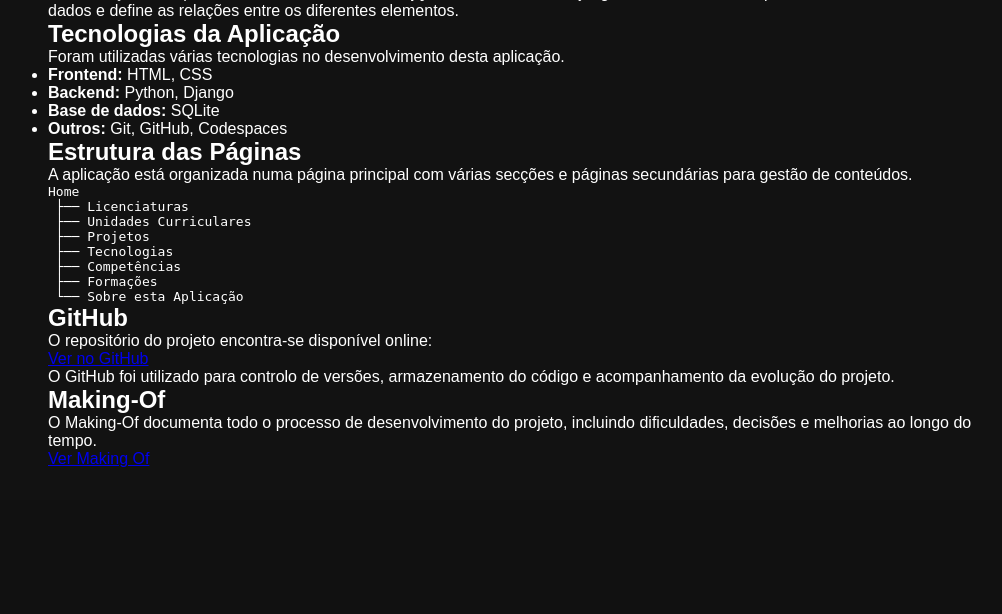
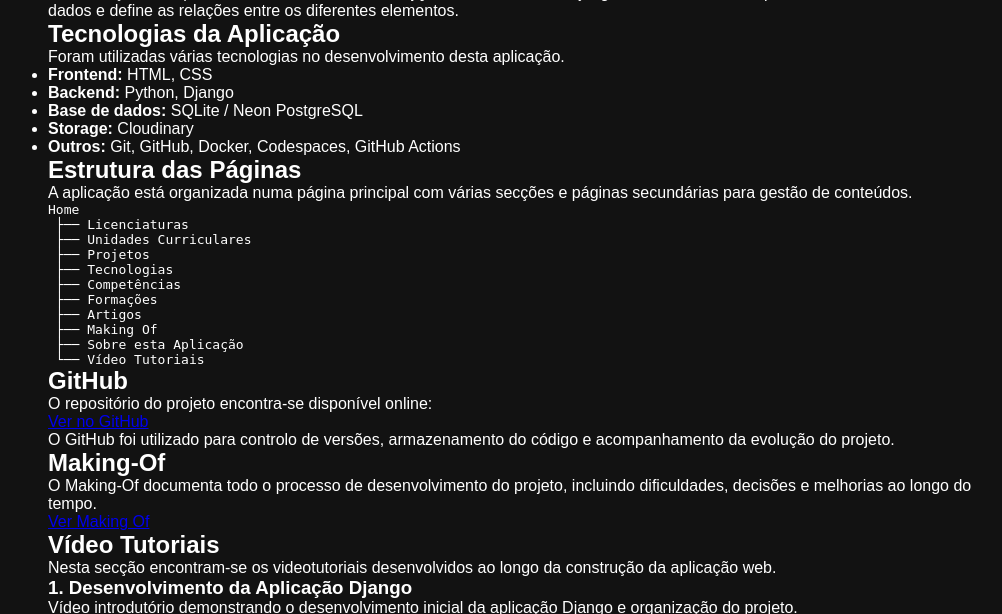
Before and after one commit to Peter-Petrov-21407097/PedroS_21407097, a Django app: page /sobre-esta-aplicacao/ in a window 1280 px wide. Shown: the part 812-1426 px from the top of the page, without its empty margins (244-1246 px from the left). Before the commit the page ends 1279 px from the top, so only its background shows below. Run offline with Django 5.2, Linux system fonts and the light colour scheme; parts of the project's set-up code (start-up, migrations or seed data) failed here and were passed over.

```diff
--- a/portfolio/templates/portfolio/sobre_aplicacao.html
+++ b/portfolio/templates/portfolio/sobre_aplicacao.html
@@ -25,6 +25,7 @@
             <a href="#estrutura-paginas">Estrutura das Páginas</a>
             <a href="#github">GitHub</a>
             <a href="#making-of-aplicacao">Making-Of</a>
+            <a href="#video-tutoriais">Vídeo Tutoriais</a>
         </nav>
     </aside>
 
@@ -42,8 +43,8 @@
                 um portfólio completo e funcional.
             </p>
 
-        <img src="https://res.cloudinary.com/dxnc9l5cn/image/upload/v1/media/midia/MVT_oqqg22"
-            style="max-width:100%;">
+            <img src="https://res.cloudinary.com/dxnc9l5cn/image/upload/v1/media/midia/MVT_oqqg22"
+                 style="max-width:100%;">
 
             <h2>Modelação</h2>
 
@@ -52,8 +53,9 @@
                 do portfólio, incluindo licenciaturas, unidades curriculares,
                 projetos, tecnologias, competências e outros elementos.
             </p>
-        <img src="https://res.cloudinary.com/dxnc9l5cn/image/upload/v1/media/midia/diagrama_ome8xv"
-            style="max-width:100%;">
+
+            <img src="https://res.cloudinary.com/dxnc9l5cn/image/upload/v1/media/midia/diagrama_ome8xv"
+                 style="max-width:100%;">
 
             <p>
                 A modelação foi implementada no ficheiro <strong>models.py</strong>,
@@ -72,8 +74,9 @@
             <ul>
                 <li><strong>Frontend:</strong> HTML, CSS</li>
                 <li><strong>Backend:</strong> Python, Django</li>
-                <li><strong>Base de dados:</strong> SQLite</li>
-                <li><strong>Outros:</strong> Git, GitHub, Codespaces</li>
+                <li><strong>Base de dados:</strong> SQLite / Neon PostgreSQL</li>
+                <li><strong>Storage:</strong> Cloudinary</li>
+                <li><strong>Outros:</strong> Git, GitHub, Docker, Codespaces, GitHub Actions</li>
             </ul>
         </section>
 
@@ -93,7 +96,10 @@ Home
  ├── Tecnologias
  ├── Competências
  ├── Formações
- └── Sobre esta Aplicação
+ ├── Artigos
+ ├── Making Of
+ ├── Sobre esta Aplicação
+ └── Vídeo Tutoriais
 </pre>
         </section>
 
@@ -104,7 +110,8 @@ Home
                 O repositório do projeto encontra-se disponível online:
             </p>
 
-            <a href="https://github.com/Peter-Petrov-21407097/Portofolio1.2" target="_blank">
+            <a href="https://github.com/Peter-Petrov-21407097/portofolio1-2-docker"
+               target="_blank">
                 Ver no GitHub
             </a>
 
@@ -125,6 +132,54 @@ Home
             <a href="{% url 'home' %}#makingof">Ver Making Of</a>
         </section>
 
+        <section id="video-tutoriais">
+            <h2>Vídeo Tutoriais</h2>
+
+            <p>
+                Nesta secção encontram-se os videotutoriais desenvolvidos ao longo
+                da construção da aplicação web.
+            </p>
+
+            <h3>1. Desenvolvimento da Aplicação Django</h3>
+
+            <p>
+                Vídeo introdutório demonstrando o desenvolvimento inicial da aplicação
+                Django e organização do projeto.
+            </p>
+
+            <iframe
+                width="100%"
+                height="500"
+                src="https://www.youtube.com/embed/CiRrDdNEGu0"
+                title="Videotutorial Django"
+                frameborder="0"
+                allowfullscreen>
+            </iframe>
+
+            <br><br>
+
+            <h3>2. Arquitetura do Sistema e Pipeline CI/CD</h3>
+
+            <p>
+                Explicação da arquitetura do sistema, ambiente de desenvolvimento,
+                produção, GitHub Actions, Neon PostgreSQL, Cloudinary e deployment.
+            </p>
+
+            <p><em>Vídeo em desenvolvimento.</em></p>
+
+            <br><br>
+
+            <h3>3. Developer em Ação</h3>
+
+            <p>
+                Demonstração completa da criação de um Codespaces, instalação do ambiente,
+                configuração do projeto, alteração de código e deploy automático.
+            </p>
+
+            <p><em>Vídeo em desenvolvimento.</em></p>
+
+        </section>
+
     </main>
 </div>
 </body>
--- a/project/settings.py
+++ b/project/settings.py
@@ -20,6 +20,7 @@ ALLOWED_HOSTS = [
     'portofolio1-2.onrender.com',
     'localhost',
     '127.0.0.1',
+    'PedroS_21407097.pw.deisi.ulusofona.pt',
 ]
 
 INSTALLED_APPS = [
```
